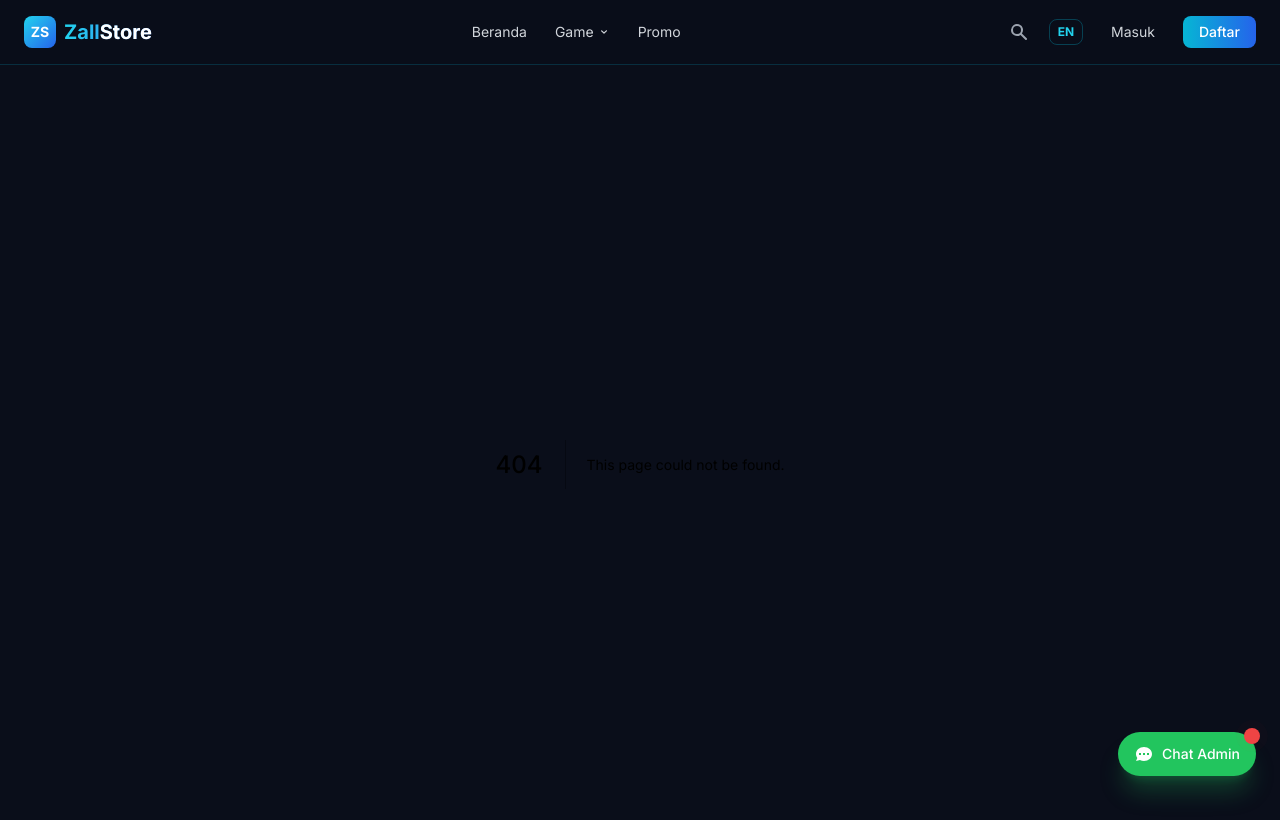
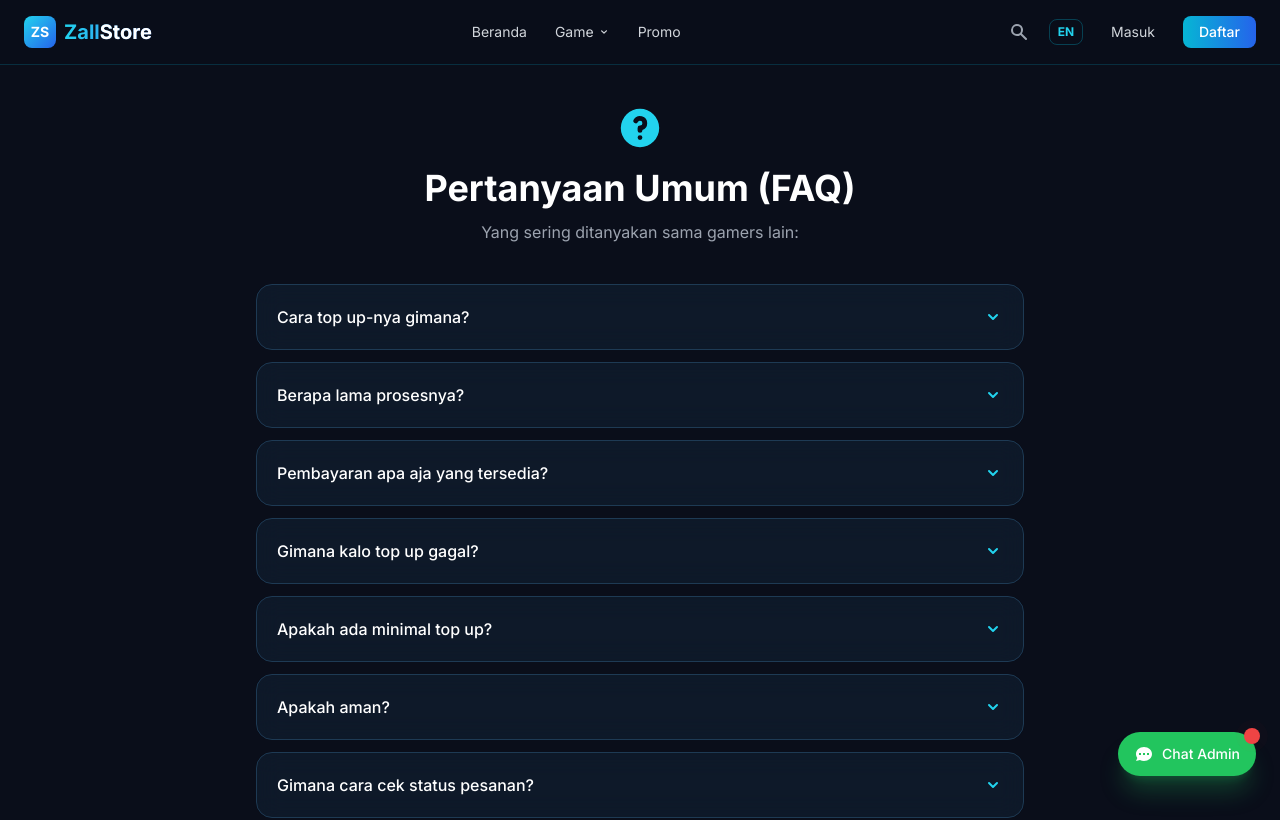
Before and after one commit to raynzal/topup-game, a Next.js app: page /faq in a window 1280 px wide. Before the commit this address had no page. Shown: the top 820 px of the page. Built offline with nearby package versions, Linux system fonts and the light colour scheme.

Commit message:
add FAQ page with natural Q&A

```diff
--- a/src/components/Footer.js
+++ b/src/components/Footer.js
@@ -20,7 +20,7 @@ export default function Footer() {
               Zall<span className="text-white">Store</span>
             </span>
             </div>
-            <p className="text-gray-500 text-sm leading-relaxed">Platform top up game no. 1 di Indonesia. Harga termurah, proses tercepat, dan terpercaya.</p>
+            <p className="text-gray-500 text-sm leading-relaxed">{t('footer.desc')}</p>
             <div className="flex gap-3 mt-4">
               {['M', 'T', 'Y', 'I'].map((letter, i) => (
                 <div key={i} className="w-8 h-8 bg-dark-800 rounded-lg flex items-center justify-center text-gray-400 hover:bg-cyan-500/10 hover:text-cyan-400 transition cursor-pointer text-xs font-bold">
@@ -33,7 +33,7 @@ export default function Footer() {
           <div>
             <h3 className="text-white font-semibold mb-4">{t('footer.quickLinks')}</h3>
             <ul className="space-y-2">
-              {[{ href: '/', label: 'nav.home' }, { href: '/#games', label: 'nav.games' }, { href: '/#promo', label: 'nav.promo' }, { href: '/auth/register', label: 'nav.register' }, { href: '/auth/login', label: 'nav.login' }, { href: '/admin', label: 'nav.admin' }].map((link, i) => (
+              {[{ href: '/', label: 'nav.home' }, { href: '/#games', label: 'nav.games' }, { href: '/#promo', label: 'nav.promo' }, { href: '/faq', label: 'FAQ' }, { href: '/auth/register', label: 'nav.register' }, { href: '/auth/login', label: 'nav.login' }, { href: '/admin', label: 'nav.admin' }].map((link, i) => (
                 <li key={i}>
                   <Link href={link.href} className="text-gray-500 hover:text-cyan-400 transition text-sm">{t(link.label)}</Link>
                 </li>
--- /dev/null
+++ b/src/pages/faq.js
@@ -0,0 +1,74 @@
+import { useState } from 'react'
+import Link from 'next/link'
+import { useLanguage } from '@/context/LanguageContext'
+import { HiChevronDown, HiQuestionMarkCircle } from 'react-icons/hi'
+
+const faqs = {
+  id: [
+    { q: 'Cara top up-nya gimana?', a: 'Pilih game, pilih paket, masukin ID game, bayar — selesai. Diamond langsung masuk dalam hitungan detik.' },
+    { q: 'Berapa lama prosesnya?', a: 'Paling cepet 1-5 detik. Paling lama 5 menit. Kalau lebih dari itu, chat admin aja langsung.' },
+    { q: 'Pembayaran apa aja yang tersedia?', a: 'GoPay, OVO, DANA, ShopeePay, LinkAja, Transfer Bank (BCA/Mandiri/BNI/BRI), Alfamart, Indomaret, QRIS.' },
+    { q: 'Gimana kalo top up gagal?', a: 'Dijamin uang balik 100% kalo top up gagal. Tinggal chat admin, kami proses refund.' },
+    { q: 'Apakah ada minimal top up?', a: 'Gak ada. Mau top up Rp 5.000 juga boleh. Yang penting gas!' },
+    { q: 'Apakah aman?', a: 'Aman banget. Ribuan customer udah buktiin. Data kamu dienkripsi dan kami gak nyimpen informasi penting.' },
+    { q: 'Gimana cara cek status pesanan?', a: 'Buka menu Riwayat di profil kamu. Status transaksi langsung keliatan di situ.' },
+    { q: 'Apakah bisa top up buat temen?', a: 'Bisa tinggal masukin ID game temen kamu di kolom ID Game. Ganti nickname sesuai temenmu.' },
+  ],
+  en: [
+    { q: 'How do I top up?', a: 'Pick a game, pick a pack, enter your game ID, pay — done. Diamonds show up in seconds.' },
+    { q: 'How long does it take?', a: 'Fastest is 1-5 seconds. Longest is 5 minutes. If it takes longer, just chat our admin.' },
+    { q: 'What payment methods are available?', a: 'GoPay, OVO, DANA, ShopeePay, LinkAja, Bank Transfer (BCA/Mandiri/BNI/BRI), Alfamart, Indomaret, QRIS.' },
+    { q: 'What if the top up fails?', a: '100% money-back guarantee if the top up fails. Just chat admin and we\'ll process a refund.' },
+    { q: 'Is there a minimum top up?', a: 'Nope. Want to top up Rp 5,000? Go for it. Every bit counts!' },
+    { q: 'Is it safe?', a: 'Absolutely. Thousands of customers have proven it. Your data is encrypted and we don\'t store sensitive info.' },
+    { q: 'How do I check my order status?', a: 'Open the History page in your profile. Transaction status is shown there.' },
+    { q: 'Can I top up for a friend?', a: 'Yes! Just enter your friend\'s game ID in the Game ID field and put their nickname.' },
+  ]
+}
+
+export default function FAQ() {
+  const { t, lang } = useLanguage()
+  const [open, setOpen] = useState(null)
+  const data = faqs[lang] || faqs.id
+
+  return (
+    <div className="min-h-screen py-10 px-4">
+      <div className="max-w-3xl mx-auto">
+        <div className="text-center mb-10">
+          <HiQuestionMarkCircle className="w-12 h-12 text-cyan-400 mx-auto mb-4" />
+          <h1 className="text-3xl md:text-4xl font-bold text-white mb-3">
+            {lang === 'id' ? 'Pertanyaan Umum (FAQ)' : 'Frequently Asked Questions'}
+          </h1>
+          <p className="text-gray-400">
+            {lang === 'id' ? 'Yang sering ditanyakan sama gamers lain:' : 'What other gamers usually ask:'}
+          </p>
+        </div>
+
+        <div className="space-y-3">
+          {data.map((faq, i) => (
+            <div key={i} className="glass rounded-2xl overflow-hidden transition-all duration-300">
+              <button
+                onClick={() => setOpen(open === i ? null : i)}
+                className="w-full flex items-center justify-between p-5 text-left"
+              >
+                <span className="text-white font-medium text-sm md:text-base pr-4">{faq.q}</span>
+                <HiChevronDown className={`w-5 h-5 text-cyan-400 transition flex-shrink-0 ${open === i ? 'rotate-180' : ''}`} />
+              </button>
+              {open === i && (
+                <div className="px-5 pb-5">
+                  <p className="text-gray-400 text-sm leading-relaxed">{faq.a}</p>
+                  <div className="mt-3 flex gap-2">
+                    <Link href="/" className="text-xs text-cyan-400 hover:underline">{lang === 'id' ? 'Mulai Top Up' : 'Start Top Up'}</Link>
+                    <a href="https://wa.me/6281234567890" target="_blank" rel="noreferrer" className="text-xs text-green-400 hover:underline">
+                      {lang === 'id' ? 'Chat Admin' : 'Chat Admin'}
+                    </a>
+                  </div>
+                </div>
+              )}
+            </div>
+          ))}
+        </div>
+      </div>
+    </div>
+  )
+}
```
